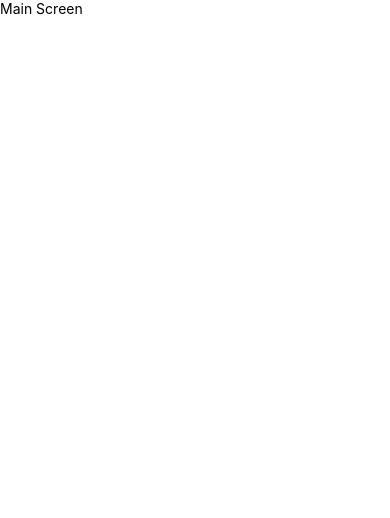
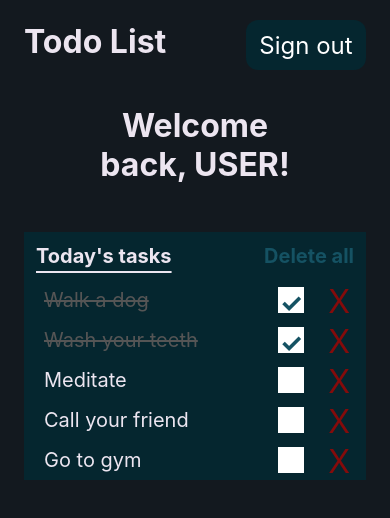
Before and after one commit to provalisifru/TodoList-Mobile, a React Native app: screen /Main in a window 390 px wide. Shown: the top 518 px of the page. Built offline with nearby package versions, Linux system fonts and the light colour scheme.

Commit message:
Updated main screen

```diff
--- a/App.tsx
+++ b/App.tsx
@@ -6,7 +6,7 @@ import React from 'react';
 import LoginNavigator from './src/navigator/Navigator';
 export const App = () => {
   return (
-    <SafeAreaView>
+    <SafeAreaView className="h-full w-full">
       <LoginNavigator />
     </SafeAreaView>
   );
--- a/src/controls/LoginBox/LoginBox.tsx
+++ b/src/controls/LoginBox/LoginBox.tsx
@@ -1,5 +1,5 @@
 import React from 'react';
-import {Text, View} from 'react-native';
+import {Text, TouchableOpacity, View} from 'react-native';
 import Input from '../../components/Input/Input';
 import Button from '../../components/Button/Button';
 import {RootStackParamList} from '../../navigator/NavigatorParams';
@@ -29,9 +29,11 @@ const LoginBox = ({navigation}: Props) => {
         styles="bg-backgroundTwo mt-[20px] mx-auto w-[120px] h-[50px] rounded-[60px]"
         text="Sign in"
       />
-      <Text className="text-textColorTwo text-center mt-[20px] text-[20px] font-bold">
-        Continue as guest
-      </Text>
+      <TouchableOpacity>
+        <Text className="text-textColorTwo text-center mt-[20px] text-[20px] font-bold">
+          Continue as guest
+        </Text>
+      </TouchableOpacity>
     </View>
   );
 };
--- a/src/navigator/Navigator.tsx
+++ b/src/navigator/Navigator.tsx
@@ -10,7 +10,9 @@ const Stack = createNativeStackNavigator<RootStackParamList>();
 const Navigator = () => {
   return (
     <NavigationContainer independent={true}>
-      <Stack.Navigator screenOptions={{headerShown: false}}>
+      <Stack.Navigator
+        initialRouteName="Login"
+        screenOptions={{headerShown: false}}>
         <Stack.Screen name="Login" component={LoginScreen} />
         <Stack.Screen name="Main" component={MainScreen} />
       </Stack.Navigator>
--- a/src/screens/LoginScreen/LoginScreen.tsx
+++ b/src/screens/LoginScreen/LoginScreen.tsx
@@ -1,8 +1,12 @@
 import React from 'react';
 import {Text, View} from 'react-native';
 import LoginBox from '../../controls/LoginBox/LoginBox';
+import {RootStackParamList} from '../../navigator/NavigatorParams';
+import {StackScreenProps} from '@react-navigation/stack';
 
-const LoginScreen = ({navigation}) => {
+type Props = StackScreenProps<RootStackParamList, 'Login'>;
+
+const LoginScreen = ({navigation}: Props) => {
   return (
     <View className="bg-background flex flex-1">
       <View>
--- a/src/screens/MainScreen/MainScreen.tsx
+++ b/src/screens/MainScreen/MainScreen.tsx
@@ -1,10 +1,111 @@
 import React from 'react';
-import {Text, View} from 'react-native';
+import {Text, TouchableOpacity, View} from 'react-native';
+import Button from '../../components/Button/Button';
 
-const MainScreen = () => {
+import {RootStackParamList} from '../../navigator/NavigatorParams';
+import {StackScreenProps} from '@react-navigation/stack';
+
+type Props = StackScreenProps<RootStackParamList, 'Login'>;
+
+const tasks = [
+  {
+    name: 'Walk a dog',
+    isFinished: true,
+  },
+  {
+    name: 'Wash your teeth',
+    isFinished: true,
+  },
+  {
+    name: 'Meditate',
+    isFinished: false,
+  },
+  {
+    name: 'Call your friend',
+    isFinished: false,
+  },
+  {
+    name: 'Go to gym',
+    isFinished: false,
+  },
+];
+
+const MainScreen = ({navigation}: Props) => {
+  const command = () => {
+    navigation.navigate('Login');
+  };
+
   return (
-    <View>
-      <Text>Main Screen</Text>
+    <View className="flex bg-background flex-1">
+      <View className="flex flex-row items-center justify-between mx-6">
+        <View>
+          <Text className="text-[32px] text-textColor font-bold">
+            Todo List
+          </Text>
+        </View>
+        <View className="mb-2">
+          <Button
+            onPress={command}
+            textStyle="text-white text-[24px]"
+            styles="bg-backgroundTwo mt-[20px] mx-auto w-[120px] h-[50px] rounded-[60px]"
+            text="Sign out"
+          />
+        </View>
+      </View>
+      <Text className="text-[32px] text-textColor font-bold self-center my-6 mx-24 text-center">
+        Welcome back, USER!
+      </Text>
+      <View className="bg-backgroundTwo m-6">
+        <View className="flex flex-row items-center justify-between m-3">
+          <Text className="text-textColor text-[20px] font-bold underline underline-offset-8">
+            Today's tasks
+          </Text>
+          <TouchableOpacity>
+            <Text className="text-textColorTwo font-bold text-[20px]">
+              Delete all
+            </Text>
+          </TouchableOpacity>
+        </View>
+        <View>
+          {tasks.map((task, id) => {
+            return task.isFinished ? (
+              <View className="flex flex-row justify-between items-center">
+                <Text
+                  className="mx-5 my-2 text-[20px] text-taskFinished line-through"
+                  key={id}>
+                  {task.name}
+                </Text>
+                <View className="flex flex-row items-center justify-end">
+                  <TouchableOpacity className="h-[26px] w-[26px] bg-white flex items-center mr-6">
+                    <Text className="text-textColorTwo text-[26px] font-bold">
+                      {task.isFinished ? '✓' : ''}
+                    </Text>
+                  </TouchableOpacity>
+                  <TouchableOpacity className="h-[32px] w-[32px]flex items-center mb-1 mr-4">
+                    <Text className="text-[#840B0B] text-[32px]">X</Text>
+                  </TouchableOpacity>
+                </View>
+              </View>
+            ) : (
+              <View className="flex flex-row justify-between items-center">
+                <Text className="mx-5 my-2 text-[20px] text-textColor" key={id}>
+                  {task.name}
+                </Text>
+                <View className="flex flex-row items-center justify-end">
+                  <TouchableOpacity className="h-[26px] w-[26px] bg-white flex items-center mr-6">
+                    <Text className="text-textColorTwo text-[26px] font-bold">
+                      {task.isFinished ? '✓' : ''}
+                    </Text>
+                  </TouchableOpacity>
+                  <TouchableOpacity className="h-[32px] w-[32px]flex items-center mb-1 mr-4">
+                    <Text className="text-[#840B0B] text-[32px]">X</Text>
+                  </TouchableOpacity>
+                </View>
+              </View>
+            );
+          })}
+        </View>
+      </View>
     </View>
   );
 };
--- a/tailwind.config.js
+++ b/tailwind.config.js
@@ -9,6 +9,7 @@ module.exports = {
         textColor: '#ECE5F0',
         textColorTwo: '#155263',
         textColorThree: '#508484',
+        taskFinished: '#555555',
       },
     },
   },
```
